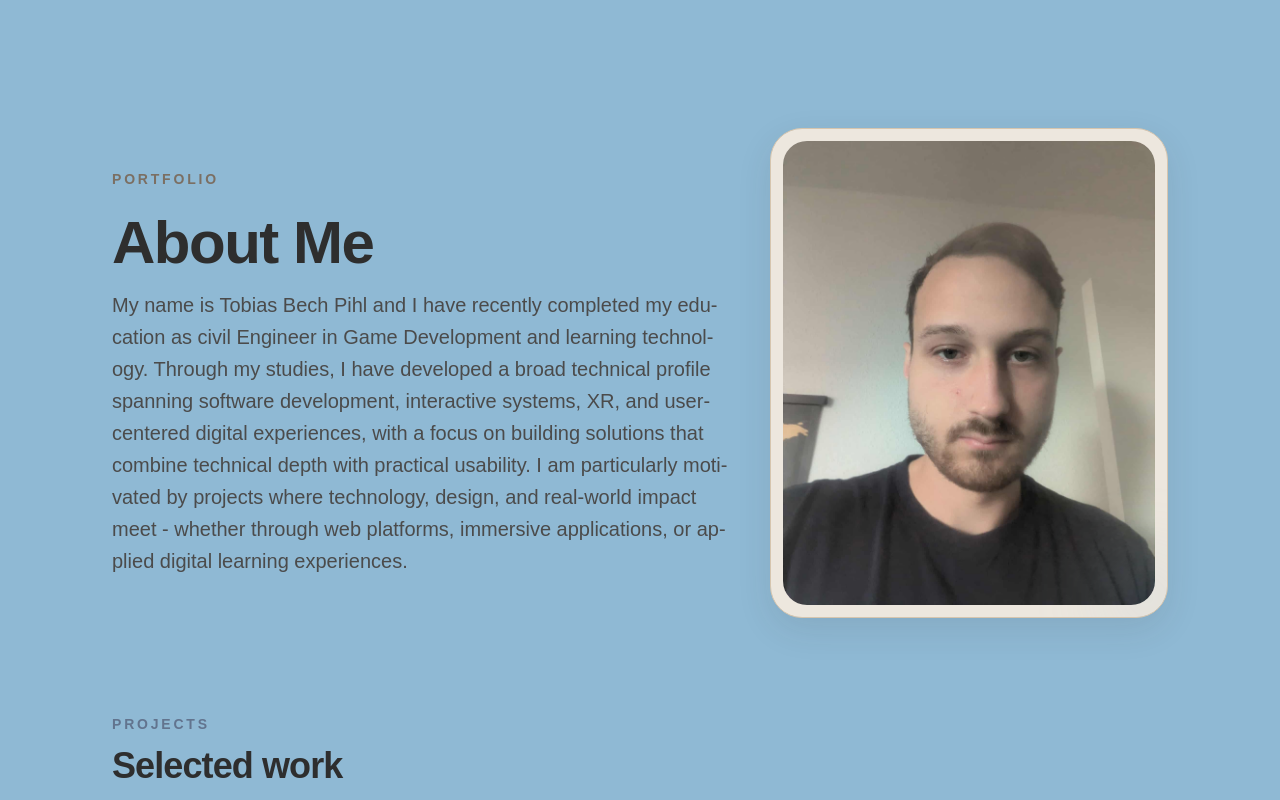
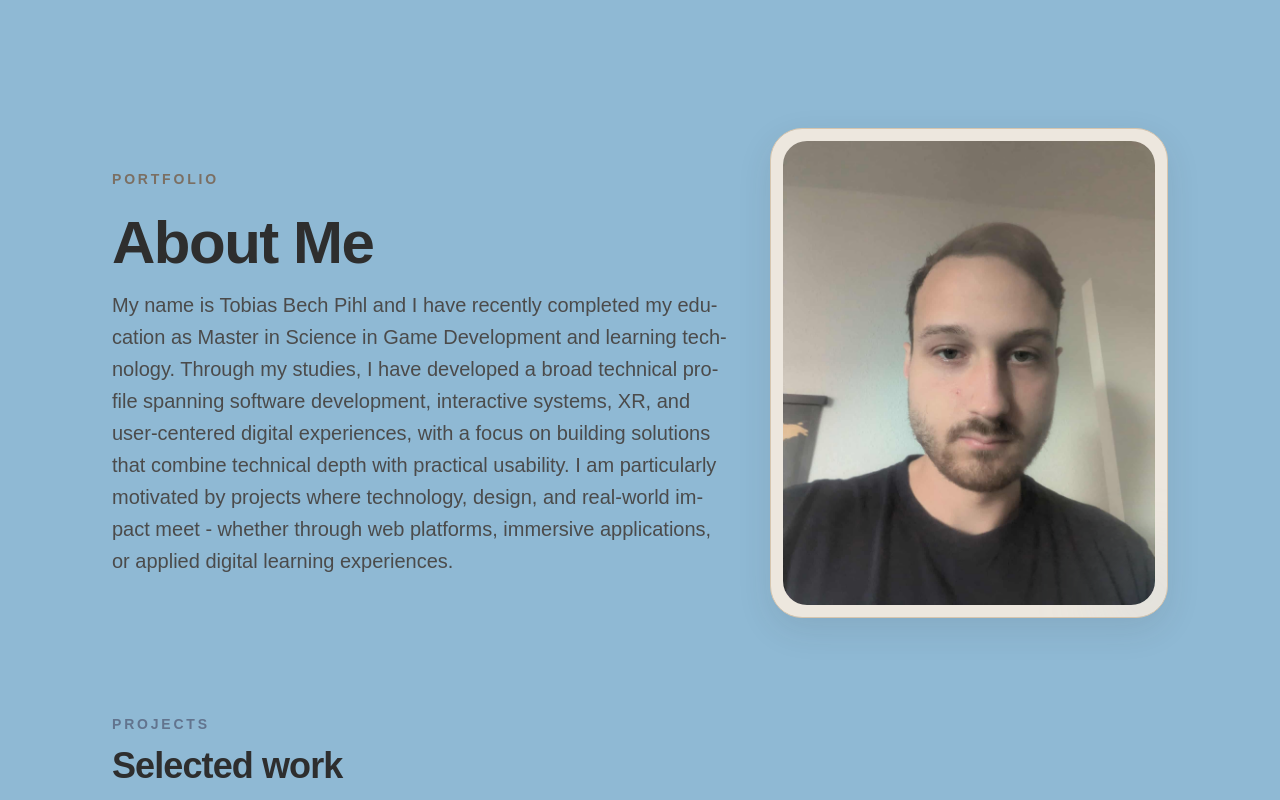
Before and after one commit to julemanddk/tobias-portfolio, a Next.js app: page /tobias-portfolio/ in a window 1280 px wide. Shown: the top 800 px of the page. Built offline with nearby package versions, Linux system fonts and the light colour scheme.

Commit message:
Trigger Pages deploy

```diff
--- a/app/components/sections/HeroSection.tsx
+++ b/app/components/sections/HeroSection.tsx
@@ -14,7 +14,7 @@ export default function HeroSection() {
           </h1>
 
           <p className="justify-copy max-w-2xl text-lg leading-8 text-[#4b4b4b] md:text-xl">
-            My name is Tobias Bech Pihl and I have recently completed my education as civil Engineer in Game Development and learning technology.
+            My name is Tobias Bech Pihl and I have recently completed my education as Master in Science in Game Development and learning technology.
             Through my studies, I have developed a broad technical profile spanning software development, interactive systems, XR, and user-centered digital experiences, with a focus on building solutions that combine technical depth with practical usability.
             I am particularly motivated by projects where technology, design, and real-world impact meet - whether through web platforms, immersive applications, or applied digital learning experiences.
           </p>
```
